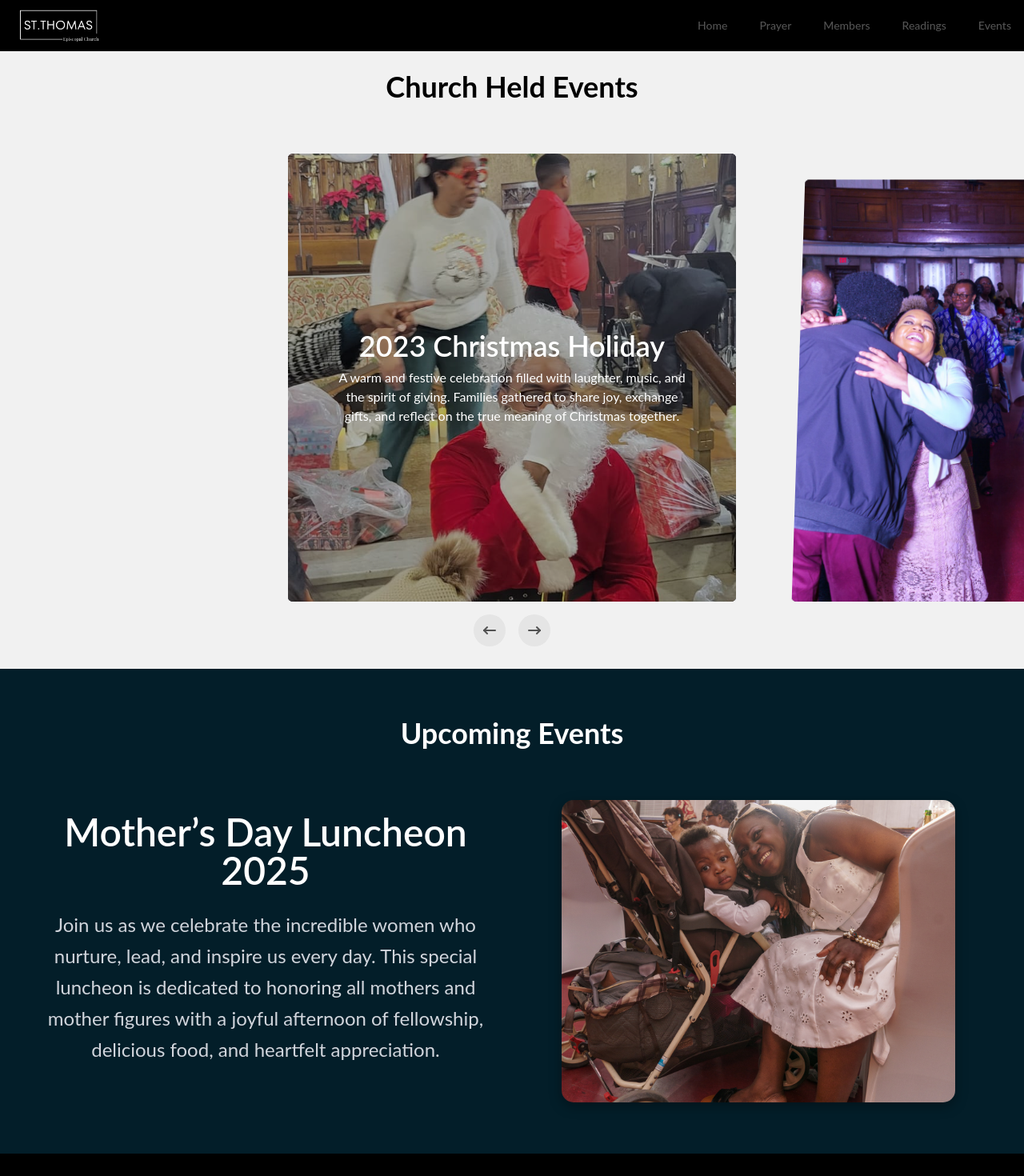
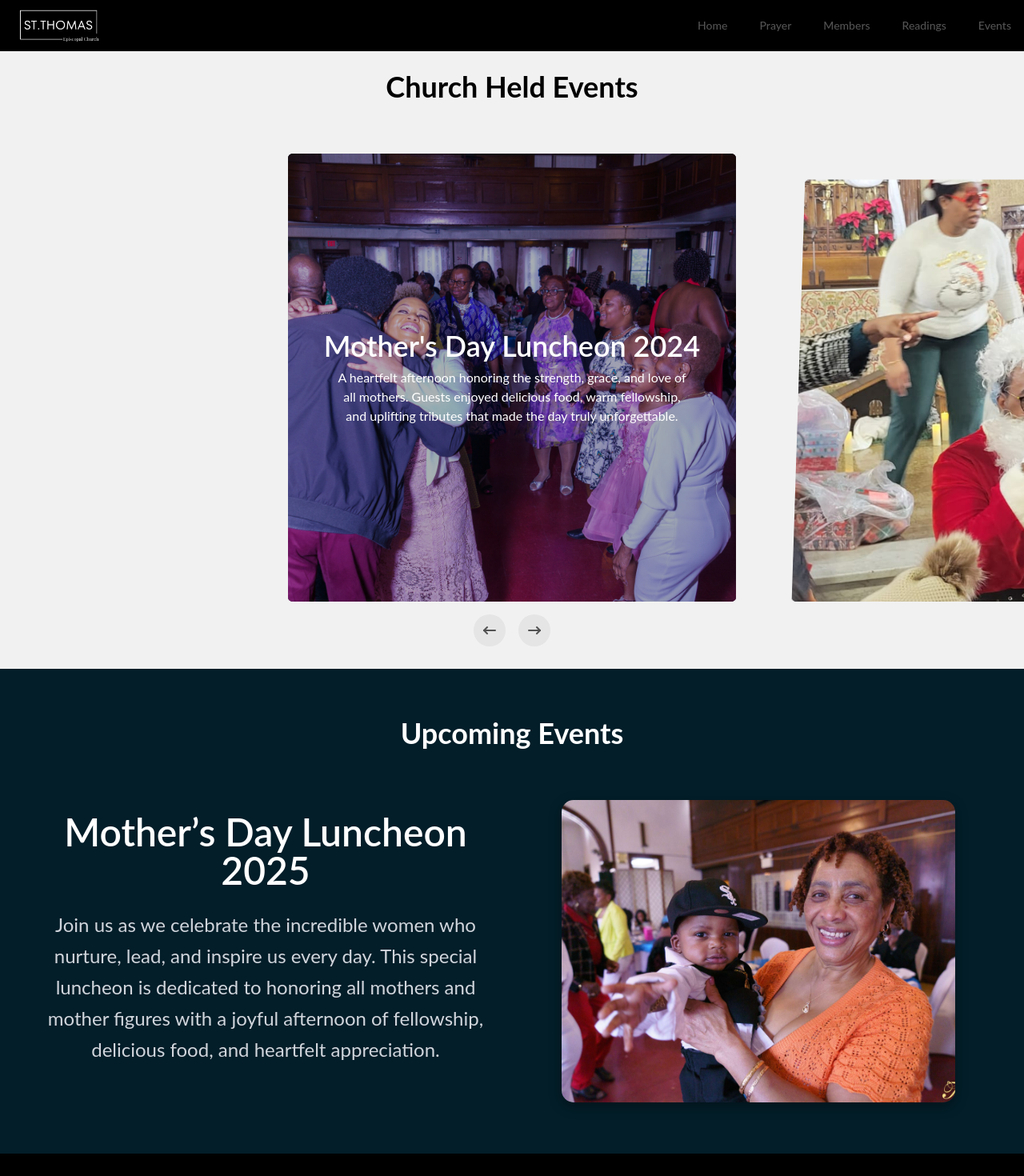
Before and after one commit to stthomasbushwick/sthomasapp, a React (Vite) app: page /events in a window 1280 px wide. Shown: the top 1470 px of the page at 80% size. Built offline with nearby package versions, Linux system fonts and the light colour scheme.

Commit message:
added slide to carousel, added new image for upcoming events

```diff
--- a/src/pages/Events.jsx
+++ b/src/pages/Events.jsx
@@ -1,7 +1,16 @@
 import { Carousel } from "../components/Carousel";
 import mothersday23 from "../assets/mothersday23.jpg";
+import mothersday2025 from "../assets/mothersday2025.jpeg";
 
 const slides = [
+  {
+    src: "src/assets/Mothersday24.jpg",
+    title: "Mother's Day Luncheon 2024",
+    // button: "Sign Up",
+    description:
+      "A heartfelt afternoon honoring the strength, grace, and love of all mothers. Guests enjoyed delicious food, warm fellowship, and uplifting tributes that made the day truly unforgettable.",
+    url: "https://stthomas.pixieset.com/mothersday2024/",
+  },
   {
     src: "src/assets/christmasholiday.jpg",
     title: "2023 Christmas Holiday",
@@ -11,20 +20,20 @@ const slides = [
     url: "https://stthomas.pixieset.com/2023christmasholiday/",
   },
   {
-    src: "src/assets/Mothersday24.jpg",
-    title: "Mother's Day Luncheon 2024",
-    // button: "Sign Up",
-    description:
-      "A heartfelt afternoon honoring the strength, grace, and love of all mothers. Guests enjoyed delicious food, warm fellowship, and uplifting tributes that made the day truly unforgettable.",
-    url: "https://stthomas.pixieset.com/mothersday2024/",
-  },
-  {
     src: "src/assets/Dinner2.jpg",
     title: "Father Sully Appreciation Dinner",
     // button: "RSVP Now",
     description:
       "An evening of gratitude and celebration dedicated to Father Sully’s unwavering service and spiritual leadership. The community came together to honor his impact with heartfelt words, joyful memories, and a shared meal filled with love.",
     url: "https://stthomas.pixieset.com/fathersullydinner/",
+  },
+  {
+    src: "src/assets/Mothersday23.jpg",
+    title: "Mother's Day Luncheon 2023",
+    // button: "Sign Up",
+    description:
+      "A beautiful gathering filled with heartfelt moments, meaningful connections, and genuine appreciation for every mother in attendance. The event featured flavorful dishes, joyful conversations, and touching expressions of love that left a lasting impression.",
+    url: "https://stthomas.pixieset.com/mothersday2023/",
   },
 ];
 
@@ -53,19 +62,15 @@ const Events = () => {
               Mother’s Day Luncheon 2025
             </h1>
             <p className="text-lg md:text-2xl leading-relaxed text-gray-300 mb-8 max-w-xl lg:text-center mx-auto">
-              Join us as we celebrate the incredible women who nurture, lead, and
-              inspire us every day. This special luncheon is dedicated to honoring
-              all mothers and mother figures with a joyful afternoon of
+              Join us as we celebrate the incredible women who nurture, lead,
+              and inspire us every day. This special luncheon is dedicated to
+              honoring all mothers and mother figures with a joyful afternoon of
               fellowship, delicious food, and heartfelt appreciation.
             </p>
           </div>
 
           <div className="flex-1 w-full flex justify-center">
-            <img
-              className="event-img"
-              src={mothersday23}
-              alt="mothersday"
-            />
+            <img className="event-img" src={mothersday2025} alt="mothersday" />
           </div>
         </div>
       </div>
```
Also changed, not shown: src/assets/mothersday2025.jpeg (added).
